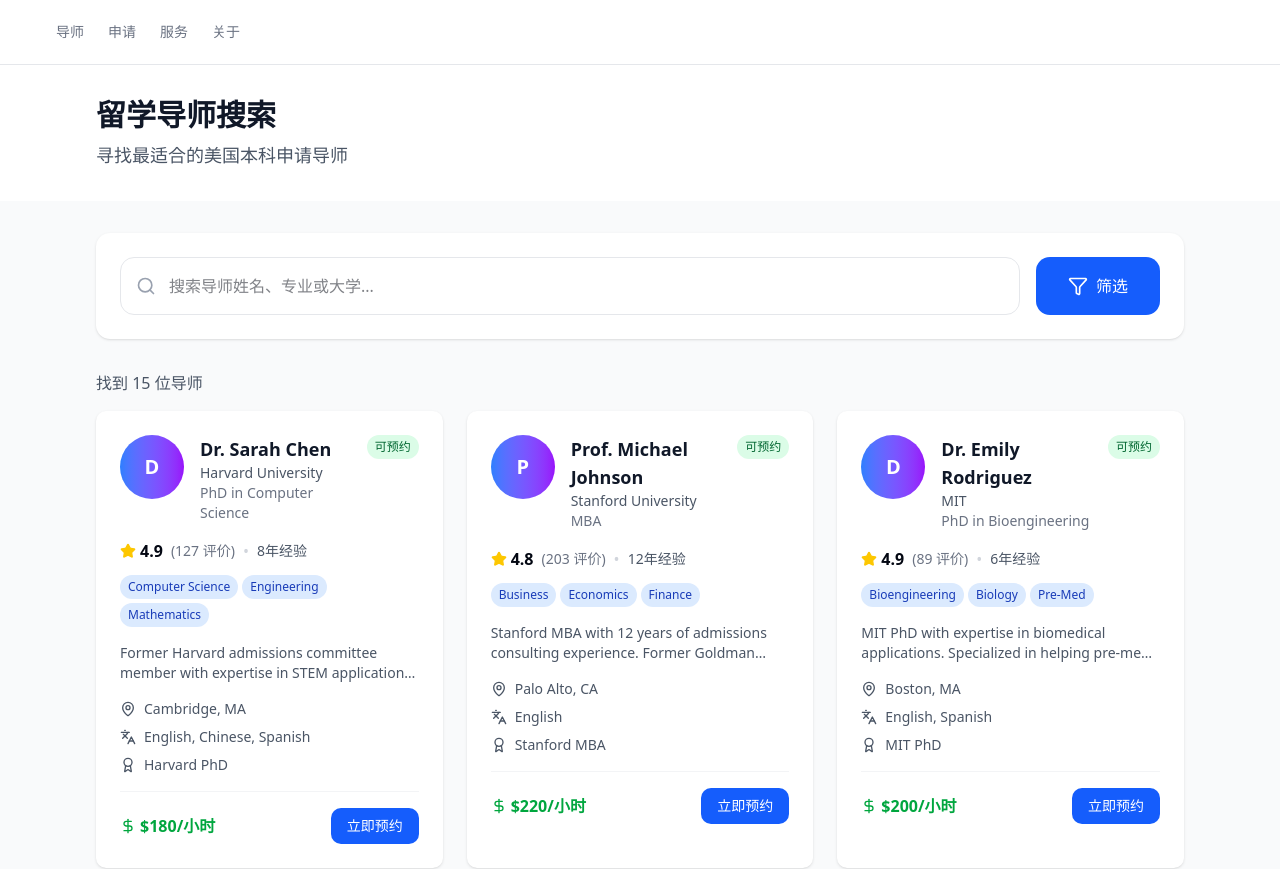
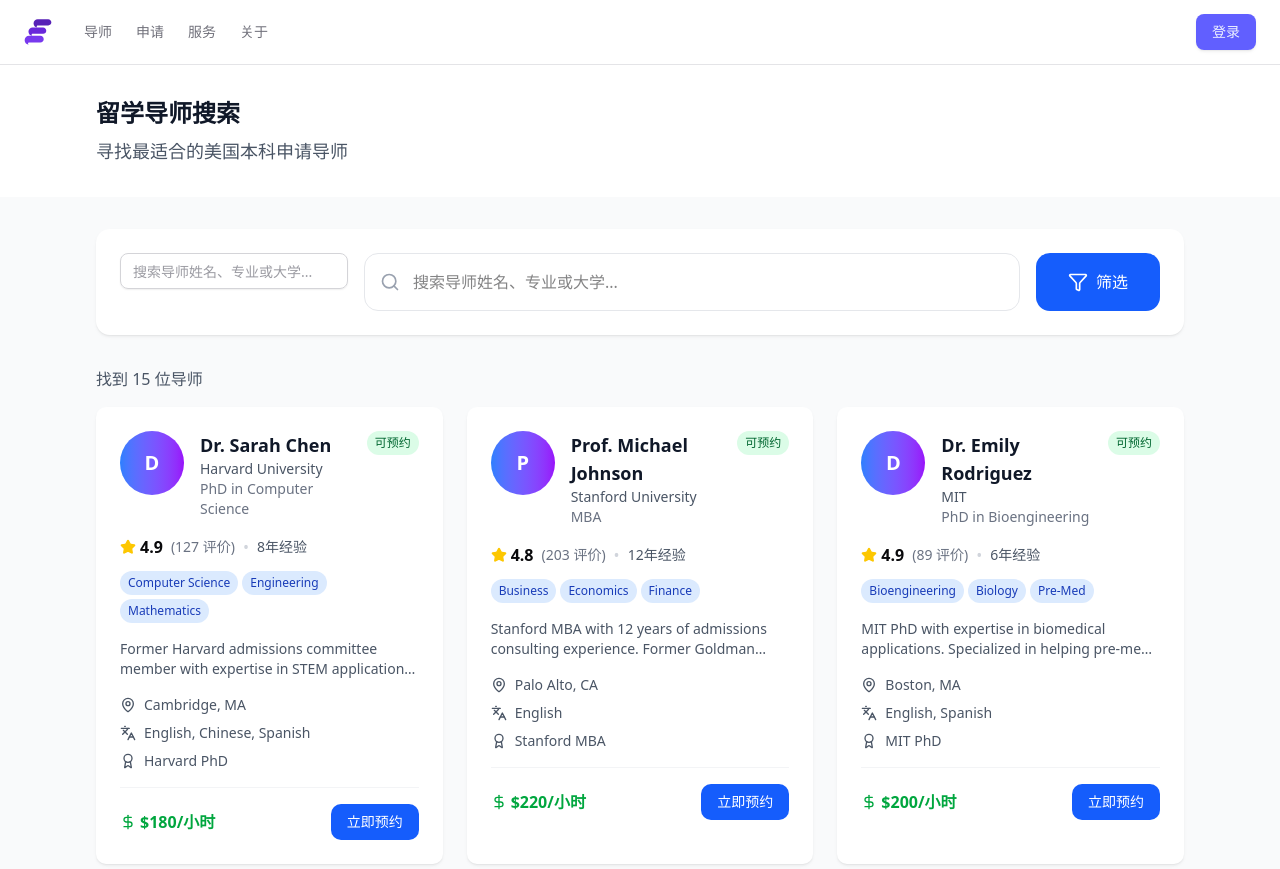
Before and after one commit to PeerPortal/web, a Next.js app: page / in a window 1280 px wide. Shown: the top 869 px of the page. Built offline with nearby package versions, Linux system fonts and the light colour scheme.

Commit message:
style: enhance global styles with new color variables and shadows; update homepage layout with search input; add logo to navbar

```diff
--- a/app/(homepage)/page.tsx
+++ b/app/(homepage)/page.tsx
@@ -11,6 +11,8 @@ import {
   Award
 } from 'lucide-react';
 import tutorsData from '@/data/tutors.json';
+import { Input } from '@/components/ui/input';
+import { Label } from '@/components/ui/label';
 
 interface Tutor {
   id: number;
@@ -122,7 +124,7 @@ export default function TutorSearch() {
       {/* Header */}
       <div className="bg-white">
         <div className="max-w-6xl mx-auto px-4 sm:px-6 lg:px-8 py-8">
-          <h1 className="text-3xl font-bold text-gray-900 mb-2">
+          <h1 className="text-2xl font-bold text-gray-900 mb-2">
             留学导师搜索
           </h1>
           <p className="text-gray-600 text-lg">寻找最适合的美国本科申请导师</p>
@@ -133,6 +135,9 @@ export default function TutorSearch() {
         {/* Search Bar */}
         <div className="bg-white rounded-xl shadow-sm p-6 mb-8">
           <div className="flex gap-4">
+            <div className="*:not-first:mt-2">
+              <Input type="search" placeholder="搜索导师姓名、专业或大学..." />
+            </div>
             <div className="flex-1 relative">
               <Search className="absolute left-4 top-1/2 transform -translate-y-1/2 text-gray-400 w-5 h-5" />
               <input
--- /dev/null
+++ b/app/_components/base/logo.tsx
@@ -0,0 +1,24 @@
+export default function Logo({ size = 120 }: { size?: number }) {
+  return (
+    <svg
+      width={size}
+      height={size}
+      viewBox="0 0 120 120"
+      fill="none"
+      xmlns="http://www.w3.org/2000/svg"
+    >
+      <path
+        d="M58.8545 5.45459C48.9272 5.45459 40.9091 13.3753 40.9091 23.1819C40.9091 32.9131 48.9272 40.8336 58.7781 40.9091C56.3345 40.8336 54.4254 38.8724 54.4254 36.4584C54.4254 34.0445 56.4109 32.0078 58.9309 32.0078C69.6217 32.0078 93.3709 32.0078 103.833 32.0078C111.24 32.0078 117.273 26.0484 117.273 18.7313C117.273 11.414 111.24 5.45459 103.833 5.45459L58.8545 5.45459Z"
+        fill="#5720B7"
+      />
+      <path
+        d="M37.0364 40.9092C27.1091 40.9092 19.0909 48.8299 19.0909 58.6365C19.0909 68.3677 27.1091 76.2882 36.96 76.3637C34.5164 76.2882 32.6073 74.327 32.6073 71.913C32.6073 69.4991 34.5928 67.4624 37.1128 67.4624C47.8036 67.4624 71.5528 67.4624 82.0146 67.4624C89.4219 67.4624 95.4546 61.503 95.4546 54.1859C95.4546 46.8686 89.4219 40.9092 82.0146 40.9092L37.0364 40.9092Z"
+        fill="#6927DA"
+      />
+      <path
+        d="M21.9546 76.3638C11.3182 76.3638 2.72729 84.8938 2.72729 95.4547C2.7273 105.934 11.3182 114.464 21.8727 114.546C19.2545 114.464 17.2091 112.352 17.2091 109.752C17.2091 107.153 19.3364 104.96 22.0365 104.96C33.4909 104.96 58.9365 104.96 70.1455 104.96C78.0818 104.96 84.5455 98.5418 84.5455 90.6617C84.5455 82.7816 78.0818 76.3638 70.1455 76.3638L21.9546 76.3638Z"
+        fill="#7839EE"
+      />
+    </svg>
+  );
+}
--- a/app/_components/navbar.tsx
+++ b/app/_components/navbar.tsx
@@ -14,6 +14,7 @@ import {
   PopoverContent,
   PopoverTrigger
 } from '@/components/ui/popover';
+import Logo from '@/components/base/logo';
 
 // Navigation links array to be used in both desktop and mobile menus
 const navigationLinks = [
@@ -81,7 +82,7 @@ export default function Component() {
           {/* Main nav */}
           <div className="flex items-center gap-6">
             <a href="#" className="text-primary hover:text-primary/90">
-              {/* <Logo /> */}
+              <Logo size={28} />
             </a>
             {/* Navigation menu */}
             <NavigationMenu className="max-md:hidden">
@@ -105,6 +106,7 @@ export default function Component() {
           <div className="flex items-center gap-2">
             {/* Info menu */}
             {/* <InfoMenu /> */}
+            <Button>登录</Button>
             {/* Notification */}
             {/* <NotificationMenu /> */}
           </div>
--- /dev/null
+++ b/app/_components/ui/input.tsx
@@ -0,0 +1,25 @@
+import * as React from 'react';
+
+import { cn } from '_lib/utils';
+
+function Input({ className, type, ...props }: React.ComponentProps<'input'>) {
+  return (
+    <input
+      type={type}
+      data-slot="input"
+      className={cn(
+        'border-input file:text-foreground placeholder:text-muted-foreground/70 flex h-9 w-full min-w-0 rounded-md border bg-transparent px-3 py-1 text-sm shadow-xs transition-[color,box-shadow] outline-none file:inline-flex file:h-7 file:border-0 file:bg-transparent file:text-sm file:font-medium disabled:pointer-events-none disabled:cursor-not-allowed disabled:opacity-50',
+        'focus-visible:border-ring focus-visible:ring-ring/50 focus-visible:ring-[3px]',
+        'aria-invalid:ring-destructive/20 dark:aria-invalid:ring-destructive/40 aria-invalid:border-destructive',
+        type === 'search' &&
+          '[&::-webkit-search-cancel-button]:appearance-none [&::-webkit-search-decoration]:appearance-none [&::-webkit-search-results-button]:appearance-none [&::-webkit-search-results-decoration]:appearance-none',
+        type === 'file' &&
+          'text-muted-foreground/70 file:border-input file:text-foreground p-0 pr-3 italic file:me-3 file:h-full file:border-0 file:border-r file:border-solid file:bg-transparent file:px-3 file:text-sm file:font-medium file:not-italic',
+        className
+      )}
+      {...props}
+    />
+  );
+}
+
+export { Input };
--- /dev/null
+++ b/app/_components/ui/label.tsx
@@ -0,0 +1,24 @@
+'use client';
+
+import * as React from 'react';
+import { Label as LabelPrimitive } from 'radix-ui';
+
+import { cn } from '_lib/utils';
+
+function Label({
+  className,
+  ...props
+}: React.ComponentProps<typeof LabelPrimitive.Root>) {
+  return (
+    <LabelPrimitive.Root
+      data-slot="label"
+      className={cn(
+        'text-foreground text-sm leading-4 font-medium select-none group-data-[disabled=true]:pointer-events-none group-data-[disabled=true]:opacity-50 peer-disabled:cursor-not-allowed peer-disabled:opacity-50',
+        className
+      )}
+      {...props}
+    />
+  );
+}
+
+export { Label };
--- a/app/globals.css
+++ b/app/globals.css
@@ -1,115 +1,175 @@
 @import 'tailwindcss';
+
 @import 'tw-animate-css';
 
 @custom-variant dark (&:is(.dark *));
 
+:root {
+  --card: oklch(1 0 0);
+  --card-foreground: oklch(0.141 0.005 285.823);
+  --popover: oklch(1 0 0);
+  --popover-foreground: oklch(0.141 0.005 285.823);
+  --primary: oklch(0.585 0.233 277.117);
+  --primary-to: oklch(0.511 0.262 276.966);
+  --primary-foreground: oklch(0.962 0.018 272.314);
+  --secondary: oklch(0.967 0.001 286.375);
+  --secondary-foreground: oklch(0.183 0.006 285.79);
+  --muted: oklch(0.967 0.001 286.375);
+  --muted-foreground: oklch(0.552 0.016 285.938);
+  --accent: oklch(0.967 0.001 286.375);
+  --accent-foreground: oklch(0.183 0.006 285.79);
+  --destructive: oklch(0.637 0.237 25.331);
+  --destructive-foreground: oklch(0.637 0.237 25.331);
+  --border: oklch(0.92 0.004 286.32);
+  --input: oklch(0.871 0.006 286.286);
+  --ring: oklch(0.871 0.006 286.286);
+  --chart-1: oklch(0.585 0.233 277.117);
+  --chart-2: oklch(0.6 0.118 184.704);
+  --chart-3: oklch(0.398 0.07 227.392);
+  --chart-4: oklch(0.828 0.189 84.429);
+  --chart-5: oklch(0.769 0.188 70.08);
+  --radius: 0.625rem;
+  --sidebar: oklch(0.956 0.002 286.35);
+  --sidebar-foreground: oklch(0.37 0.013 285.805);
+  --sidebar-primary: oklch(0.673 0.182 276.935);
+  --sidebar-primary-foreground: oklch(0.985 0 0);
+  --sidebar-accent: oklch(0.967 0.001 286.375);
+  --sidebar-accent-foreground: oklch(0.21 0.006 285.885);
+  --sidebar-border: oklch(0.92 0.004 286.32);
+  --sidebar-ring: oklch(0.871 0.006 286.286);
+  --background: oklch(1 0 0);
+  --foreground: oklch(0.141 0.005 285.823);
+}
+.dark {
+  --background: oklch(0.183 0.006 285.79);
+  --foreground: oklch(0.985 0 0);
+  --card: oklch(0.37 0.013 285.805);
+  --card-foreground: oklch(0.985 0 0);
+  --popover: oklch(0.274 0.006 286.033);
+  --popover-foreground: oklch(0.985 0 0);
+  --primary: oklch(0.585 0.233 277.117);
+  --primary-to: oklch(0.511 0.262 276.966);
+  --primary-foreground: oklch(0.962 0.018 272.314);
+  --secondary: oklch(0.274 0.006 286.033);
+  --secondary-foreground: oklch(0.985 0 0);
+  --muted: oklch(0.21 0.006 285.885);
+  --muted-foreground: oklch(0.705 0.015 286.067);
+  --accent: oklch(0.21 0.006 285.885); /* Custom */
+  --accent-foreground: oklch(0.985 0 0);
+  --destructive: oklch(0.637 0.237 25.331);
+  --destructive-foreground: oklch(0.637 0.237 25.331);
+  --border: oklch(0.246 0.009 285.69); /* Custom */
+  --input: oklch(0.246 0.009 285.69); /* Custom */
+  --ring: oklch(0.442 0.017 285.786);
+  --chart-1: oklch(0.585 0.233 277.117);
+  --chart-2: oklch(0.6 0.118 184.704);
+  --chart-3: oklch(0.398 0.07 227.392);
+  --chart-4: oklch(0.828 0.189 84.429);
+  --chart-5: oklch(0.769 0.188 70.08);
+  --sidebar: oklch(0.21 0.006 285.885);
+  --sidebar-foreground: oklch(0.967 0.001 286.375);
+  --sidebar-primary: oklch(0.673 0.182 276.935);
+  --sidebar-primary-foreground: oklch(1 0 0);
+  --sidebar-accent: oklch(0.274 0.006 286.033);
+  --sidebar-accent-foreground: oklch(0.967 0.001 286.375);
+  --sidebar-border: oklch(0.274 0.006 286.033);
+  --sidebar-ring: oklch(0.442 0.017 285.786);
+}
+
 @theme inline {
+  --font-sans:
+    var(--font-sans), ui-sans-serif, system-ui, sans-serif, 'Apple Color Emoji',
+    'Segoe UI Emoji', 'Segoe UI Symbol', 'Noto Color Emoji';
+  --font-mono:
+    var(--font-mono), ui-monospace, SFMono-Regular, Menlo, Monaco, Consolas,
+    'Liberation Mono', 'Courier New', monospace;
+
+  --color-border: var(--border);
+  --color-input: var(--input);
+  --color-ring: var(--ring);
   --color-background: var(--background);
   --color-foreground: var(--foreground);
-  --font-sans: var(--font-geist-sans);
-  --font-mono: var(--font-geist-mono);
+
+  --color-primary: var(--primary);
+  --color-primary-to: var(--primary-to);
+  --color-primary-foreground: var(--primary-foreground);
+
+  --color-secondary: var(--secondary);
+  --color-secondary-foreground: var(--secondary-foreground);
+
+  --color-destructive: var(--destructive);
+  --color-destructive-foreground: var(--destructive-foreground);
+
+  --color-muted: var(--muted);
+  --color-muted-foreground: var(--muted-foreground);
+
+  --color-accent: var(--accent);
+  --color-accent-foreground: var(--accent-foreground);
+
+  --color-popover: var(--popover);
+  --color-popover-foreground: var(--popover-foreground);
+
+  --color-card: var(--card);
+  --color-card-foreground: var(--card-foreground);
+
+  --color-sidebar: var(--sidebar);
+  --color-sidebar-foreground: var(--sidebar-foreground);
+  --color-sidebar-primary: var(--sidebar-primary);
+  --color-sidebar-primary-foreground: var(--sidebar-primary-foreground);
+  --color-sidebar-accent: var(--sidebar-accent);
+  --color-sidebar-accent-foreground: var(--sidebar-accent-foreground);
+  --color-sidebar-border: var(--sidebar-border);
   --color-sidebar-ring: var(--sidebar-ring);
-  --color-sidebar-border: var(--sidebar-border);
-  --color-sidebar-accent-foreground: var(--sidebar-accent-foreground);
-  --color-sidebar-accent: var(--sidebar-accent);
-  --color-sidebar-primary-foreground: var(--sidebar-primary-foreground);
-  --color-sidebar-primary: var(--sidebar-primary);
-  --color-sidebar-foreground: var(--sidebar-foreground);
-  --color-sidebar: var(--sidebar);
+
+  --radius-lg: var(--radius);
+  --radius-md: calc(var(--radius) - 2px);
+  --radius-sm: calc(var(--radius) - 4px);
+  --color-chart-6: var(--chart-6);
   --color-chart-5: var(--chart-5);
   --color-chart-4: var(--chart-4);
   --color-chart-3: var(--chart-3);
   --color-chart-2: var(--chart-2);
   --color-chart-1: var(--chart-1);
-  --color-ring: var(--ring);
-  --color-input: var(--input);
-  --color-border: var(--border);
-  --color-destructive: var(--destructive);
-  --color-accent-foreground: var(--accent-foreground);
-  --color-accent: var(--accent);
-  --color-muted-foreground: var(--muted-foreground);
-  --color-muted: var(--muted);
-  --color-secondary-foreground: var(--secondary-foreground);
-  --color-secondary: var(--secondary);
-  --color-primary-foreground: var(--primary-foreground);
-  --color-primary: var(--primary);
-  --color-popover-foreground: var(--popover-foreground);
-  --color-popover: var(--popover);
-  --color-card-foreground: var(--card-foreground);
-  --color-card: var(--card);
-  --radius-sm: calc(var(--radius) - 4px);
-  --radius-md: calc(var(--radius) - 2px);
-  --radius-lg: var(--radius);
   --radius-xl: calc(var(--radius) + 4px);
+
+  --shadow-xs: 0 1px 1px rgba(0, 0, 0, 0.02), 0 1px 2px rgba(0, 0, 0, 0.05);
+  --shadow-sm:
+    0 1px 1px rgba(0, 0, 0, 0.03), 0 2px 2px rgba(0, 0, 0, 0.03),
+    0 2px 4px rgba(0, 0, 0, 0.03);
+  --shadow-md:
+    0 1px 1px rgba(0, 0, 0, 0.02), 0 2px 2px rgba(0, 0, 0, 0.02),
+    0 4px 4px rgba(0, 0, 0, 0.02), 0 8px 8px rgba(0, 0, 0, 0.02);
+  --shadow-lg:
+    0 1px 1px rgba(0, 0, 0, 0.02), 0 2px 2px rgba(0, 0, 0, 0.02),
+    0 4px 4px rgba(0, 0, 0, 0.02), 0 8px 8px rgba(0, 0, 0, 0.02),
+    0 16px 16px rgba(0, 0, 0, 0.02);
+  --shadow-xl:
+    0 1px 1px rgba(0, 0, 0, 0.02), 0 2px 2px rgba(0, 0, 0, 0.02),
+    0 4px 4px rgba(0, 0, 0, 0.02), 0 8px 8px rgba(0, 0, 0, 0.02),
+    0 16px 16px rgba(0, 0, 0, 0.02), 0 32px 32px rgba(0, 0, 0, 0.02);
+  --shadow-2xl:
+    0 1px 1px rgba(0, 0, 0, 0.02), 0 2px 2px rgba(0, 0, 0, 0.02),
+    0 4px 4px rgba(0, 0, 0, 0.02), 0 8px 8px rgba(0, 0, 0, 0.02),
+    0 16px 16px rgba(0, 0, 0, 0.02), 0 32px 32px rgba(0, 0, 0, 0.02),
+    0 64px 64px rgba(0, 0, 0, 0.02);
 }
 
-:root {
-  --radius: 0.625rem;
-  --background: oklch(1 0 0);
-  --foreground: oklch(0.13 0.028 261.692);
-  --card: oklch(1 0 0);
-  --card-foreground: oklch(0.13 0.028 261.692);
-  --popover: oklch(1 0 0);
-  --popover-foreground: oklch(0.13 0.028 261.692);
-  --primary: oklch(0.21 0.034 264.665);
-  --primary-foreground: oklch(0.985 0.002 247.839);
-  --secondary: oklch(0.967 0.003 264.542);
-  --secondary-foreground: oklch(0.21 0.034 264.665);
-  --muted: oklch(0.967 0.003 264.542);
-  --muted-foreground: oklch(0.551 0.027 264.364);
-  --accent: oklch(0.967 0.003 264.542);
-  --accent-foreground: oklch(0.21 0.034 264.665);
-  --destructive: oklch(0.577 0.245 27.325);
-  --border: oklch(0.928 0.006 264.531);
-  --input: oklch(0.928 0.006 264.531);
-  --ring: oklch(0.707 0.022 261.325);
-  --chart-1: oklch(0.646 0.222 41.116);
-  --chart-2: oklch(0.6 0.118 184.704);
-  --chart-3: oklch(0.398 0.07 227.392);
-  --chart-4: oklch(0.828 0.189 84.429);
-  --chart-5: oklch(0.769 0.188 70.08);
-  --sidebar: oklch(0.985 0.002 247.839);
-  --sidebar-foreground: oklch(0.13 0.028 261.692);
-  --sidebar-primary: oklch(0.21 0.034 264.665);
-  --sidebar-primary-foreground: oklch(0.985 0.002 247.839);
-  --sidebar-accent: oklch(0.967 0.003 264.542);
-  --sidebar-accent-foreground: oklch(0.21 0.034 264.665);
-  --sidebar-border: oklch(0.928 0.006 264.531);
-  --sidebar-ring: oklch(0.707 0.022 261.325);
-}
+/*
+  The default border color has changed to `currentColor` in Tailwind CSS v4,
+  so we've added these compatibility styles to make sure everything still
+  looks the same as it did with Tailwind CSS v3.
 
-.dark {
-  --background: oklch(0.13 0.028 261.692);
-  --foreground: oklch(0.985 0.002 247.839);
-  --card: oklch(0.21 0.034 264.665);
-  --card-foreground: oklch(0.985 0.002 247.839);
-  --popover: oklch(0.21 0.034 264.665);
-  --popover-foreground: oklch(0.985 0.002 247.839);
-  --primary: oklch(0.928 0.006 264.531);
-  --primary-foreground: oklch(0.21 0.034 264.665);
-  --secondary: oklch(0.278 0.033 256.848);
-  --secondary-foreground: oklch(0.985 0.002 247.839);
-  --muted: oklch(0.278 0.033 256.848);
-  --muted-foreground: oklch(0.707 0.022 261.325);
-  --accent: oklch(0.278 0.033 256.848);
-  --accent-foreground: oklch(0.985 0.002 247.839);
-  --destructive: oklch(0.704 0.191 22.216);
-  --border: oklch(1 0 0 / 10%);
-  --input: oklch(1 0 0 / 15%);
-  --ring: oklch(0.551 0.027 264.364);
-  --chart-1: oklch(0.488 0.243 264.376);
-  --chart-2: oklch(0.696 0.17 162.48);
-  --chart-3: oklch(0.769 0.188 70.08);
-  --chart-4: oklch(0.627 0.265 303.9);
-  --chart-5: oklch(0.645 0.246 16.439);
-  --sidebar: oklch(0.21 0.034 264.665);
-  --sidebar-foreground: oklch(0.985 0.002 247.839);
-  --sidebar-primary: oklch(0.488 0.243 264.376);
-  --sidebar-primary-foreground: oklch(0.985 0.002 247.839);
-  --sidebar-accent: oklch(0.278 0.033 256.848);
-  --sidebar-accent-foreground: oklch(0.985 0.002 247.839);
-  --sidebar-border: oklch(1 0 0 / 10%);
-  --sidebar-ring: oklch(0.551 0.027 264.364);
+  If we ever want to remove these styles, we need to add an explicit border
+  color utility to any element that depends on these defaults.
+*/
+@layer base {
+  *,
+  ::after,
+  ::before,
+  ::backdrop,
+  ::file-selector-button {
+    border-color: var(--color-zinc-200, currentColor);
+  }
 }
 
 @layer base {
```
